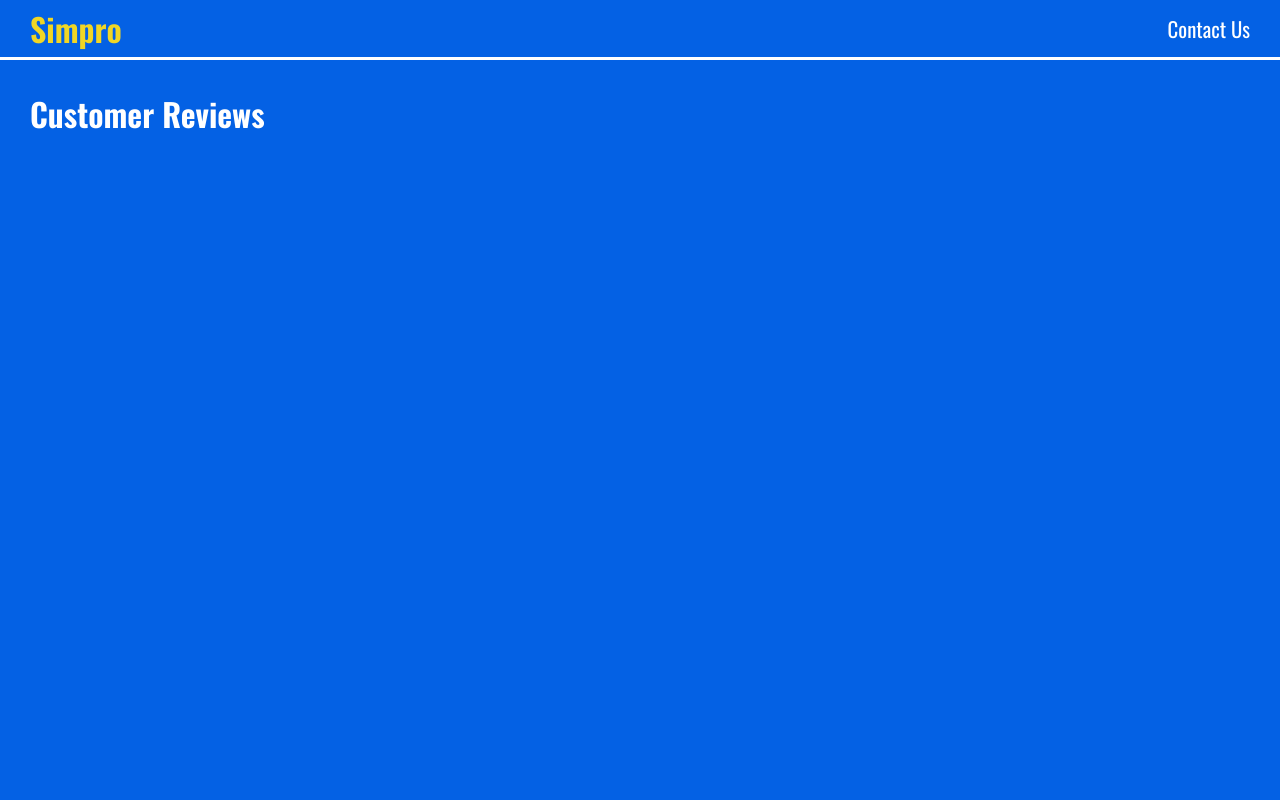
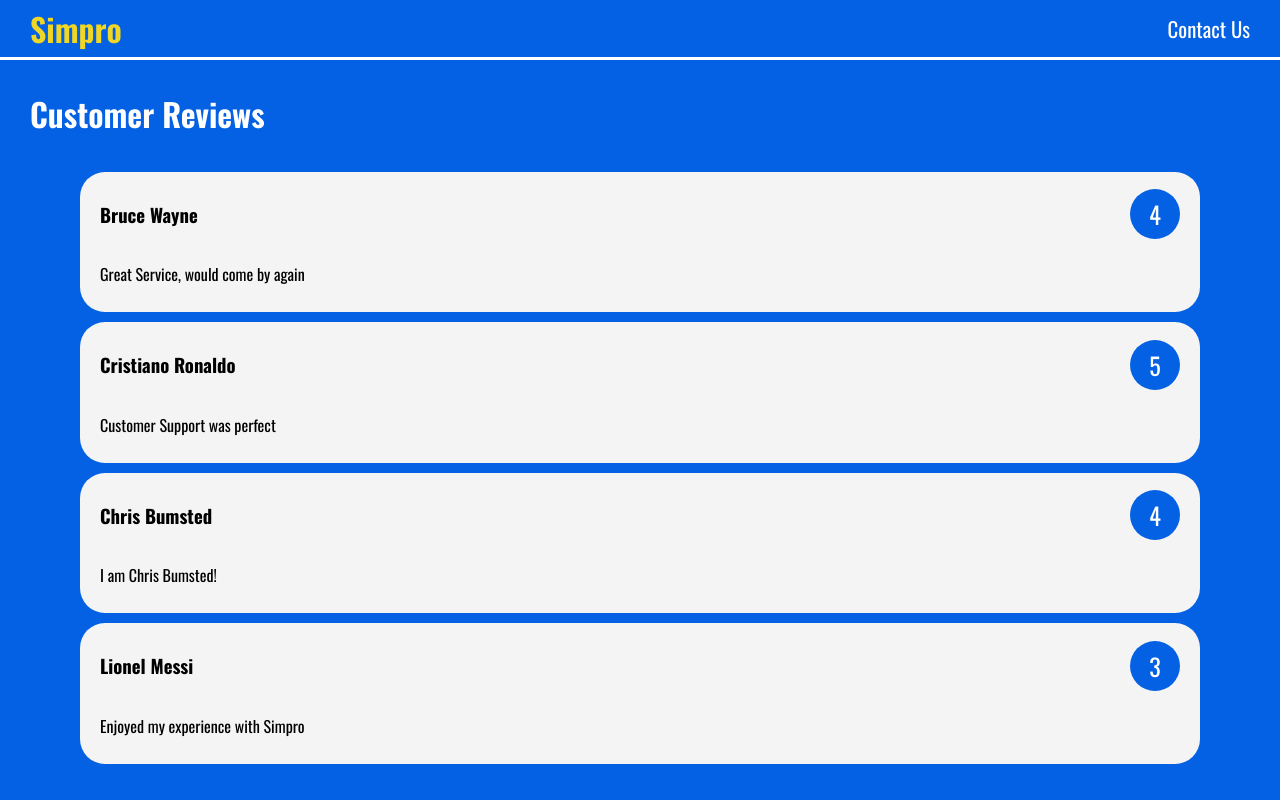
Before and after one commit to Karmveer27/angular-learning, an Angular app in the folder angular-frontend/: page / in a window 1280 px wide. Built offline with nearby package versions, Linux system fonts and the light colour scheme.

Commit message:
Finished working on body of page which includes reviews and review components

```diff
--- a/angular-frontend/src/app/app.component.html
+++ b/angular-frontend/src/app/app.component.html
@@ -1,12 +1,9 @@
 <div class="app-container">
   <div class="nav-container">
     <app-nav></app-nav>
-
-
   </div>
-
   <div class="body-container">
     <h1>Customer Reviews</h1>
-
+    <app-reviews></app-reviews>
   </div>
 </div>
--- a/angular-frontend/src/app/app.component.ts
+++ b/angular-frontend/src/app/app.component.ts
@@ -2,11 +2,12 @@ import { Component } from '@angular/core';
 import { RouterOutlet } from '@angular/router';
 import { NavComponent } from './components/nav/nav.component';
 import { LinkComponent } from './components/link/link.component';
+import { ReviewsComponent } from './components/reviews/reviews.component';
 
 @Component({
   selector: 'app-root',
   standalone: true,
-  imports: [RouterOutlet,NavComponent,LinkComponent],
+  imports: [RouterOutlet,NavComponent,LinkComponent,ReviewsComponent],
   templateUrl: './app.component.html',
   styleUrl: './app.component.css'
 })
--- /dev/null
+++ b/angular-frontend/src/app/components/review/review.component.css
@@ -0,0 +1,27 @@
+.review{
+    display: flex;
+    flex-direction: column;
+    width: calc(100vw - 200px);
+    background: #f4f4f4;
+    margin: 5px;
+    padding: 10px 20px;
+    border-radius: 25px;
+    align-self: center;
+}
+.name-rating-container{
+    display: flex;
+    align-items: center;
+    justify-content: space-between;
+}
+.rating{
+    background-color:  #0461e4;
+    color: white;
+    border-radius: 25px;
+    width: 50px;
+    height: 50px;
+    font-weight: 500px;
+    font-size: 1.5rem;
+    display: flex;
+    justify-content: center;
+    align-items: center;
+}
--- /dev/null
+++ b/angular-frontend/src/app/components/review/review.component.html
@@ -0,0 +1,7 @@
+<div class="review">
+    <div class="name-rating-container">
+        <h3>{{review?.name}}</h3>
+        <span class="rating"><p>{{review?.rating}}</p></span>
+    </div>
+    <p>{{review?.text}}</p>
+</div>
--- /dev/null
+++ b/angular-frontend/src/app/components/reviews/reviews.component.css
@@ -0,0 +1,5 @@
+.reviews-container{
+    display: flex;
+    flex-direction: column;
+    align-items: center;
+}
--- /dev/null
+++ b/angular-frontend/src/app/components/reviews/reviews.component.html
@@ -0,0 +1,4 @@
+<div class="reviews-container">
+    <app-review *ngFor="let review of reviews" [review]="review">  </app-review>
+
+</div>
--- /dev/null
+++ b/angular-frontend/src/app/components/reviews/reviews.component.ts
@@ -0,0 +1,17 @@
+import { Component } from '@angular/core';
+import { Review } from '../../../data/Reviews';
+import { REVIEWS } from '../../../data/mock-reviews';
+import { ReviewComponent } from '../review/review.component';
+import { CommonModule } from '@angular/common';
+
+@Component({
+  selector: 'app-reviews',
+  standalone: true,
+  imports: [CommonModule,ReviewComponent],
+  templateUrl: './reviews.component.html',
+  styleUrl: './reviews.component.css'
+})
+export class ReviewsComponent {
+  reviews: Review[] = REVIEWS;
+
+}
--- a/angular-frontend/src/styles.css
+++ b/angular-frontend/src/styles.css
@@ -3,3 +3,7 @@
 body{
     margin: 0px;
 }
+*{
+    font-family: 'Oswald';
+    font-style: normal;
+}
```
Also changed, not shown: angular-frontend/src/app/components/review/review.component.ts (added, +16 -0 lines), 2 other files (tests, documents, lock files or other folders).
